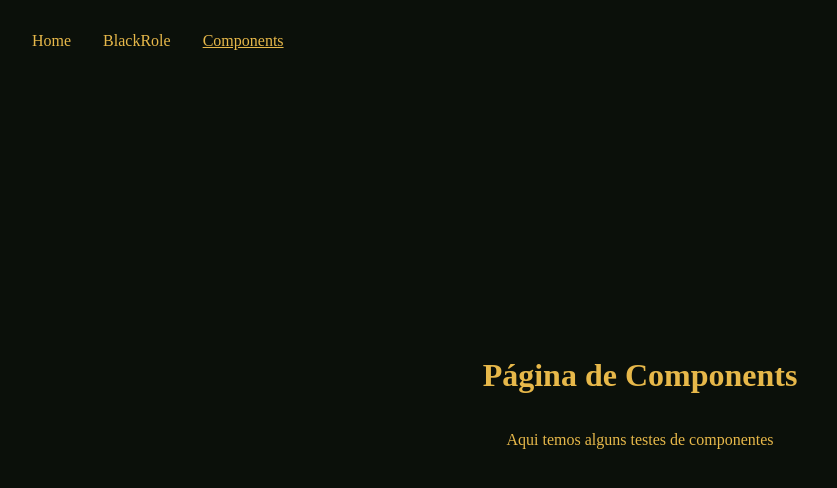
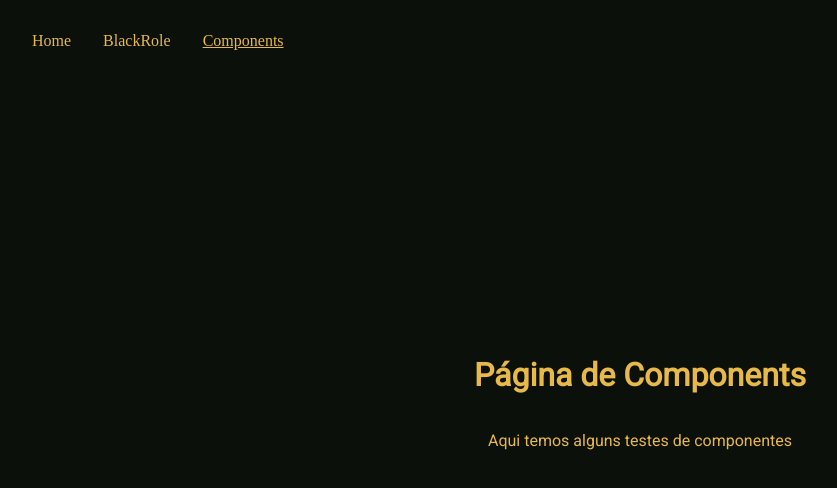
Before and after one commit to VDias88/Testes-React, a React (Vite) app: page /Components in a window 1280 px wide. Shown: the top 488 px of the page, without its empty margins (0-837 px from the left). Built offline with nearby package versions, Linux system fonts and the light colour scheme.

Commit message:
instalando fontes

```diff
--- a/package.json
+++ b/package.json
@@ -14,6 +14,7 @@
     "format": "prettier . --write"
   },
   "dependencies": {
+    "@fontsource/roboto": "^5.2.8",
     "@react-three/drei": "^10.7.6",
     "@react-three/fiber": "^9.3.0",
     "@react-three/postprocessing": "^3.0.4",
--- a/src/App.tsx
+++ b/src/App.tsx
@@ -4,6 +4,10 @@ import { Route, Routes } from 'react-router';
 import Home from './routes/Home';
 import { BlackHole } from './routes/BlackHole';
 import Componentes from './routes/Componentes';
+import '@fontsource/roboto';
+import '@fontsource/roboto/400.css';
+import '@fontsource/roboto/400-italic.css';
+
 //TODO: remover css styles e adiconar stylesheets
 export default function App() {
   return (
--- a/src/index.css
+++ b/src/index.css
@@ -2,7 +2,6 @@
  {
   background-color: #fff;
   color: rgb(255 255 255 / 87%);
-  font-family: Helvetica, Arial, sans-serif;
   line-height: 1.5;
   font-weight: 400;
   color-scheme: light dark;
--- a/src/routes/Componentes/styles.css
+++ b/src/routes/Componentes/styles.css
@@ -6,6 +6,7 @@
   justify-content: center;
   min-height: 100vh;
   background-color: #0b100a;
+  font-family: Roboto, sans-serif;
   color: #e7b84a;
   overflow: hidden;
 }
--- a/src/routes/Home/Home.css
+++ b/src/routes/Home/Home.css
@@ -5,6 +5,7 @@
   align-items: center;
   justify-content: center;
   min-height: 100vh;
+  font-family: Roboto, sans-serif;
   background-color: #0b100a;
   color: #e7b84a;
 }
```
Also changed, not shown: 1 other file (tests, documents, lock files or other folders).
